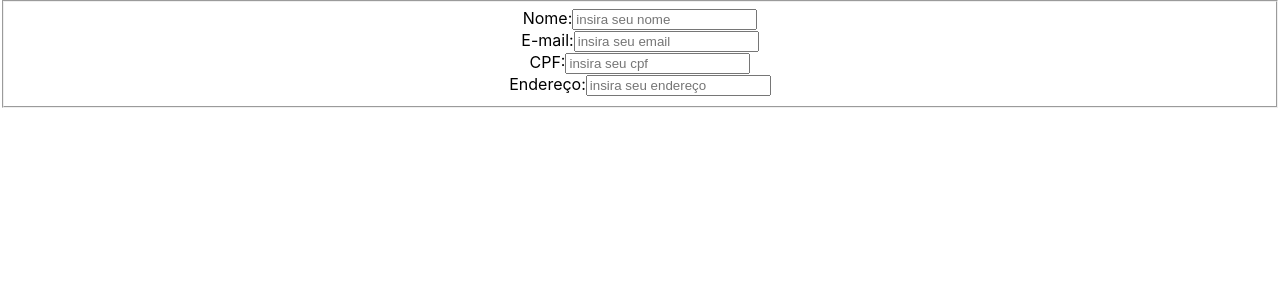
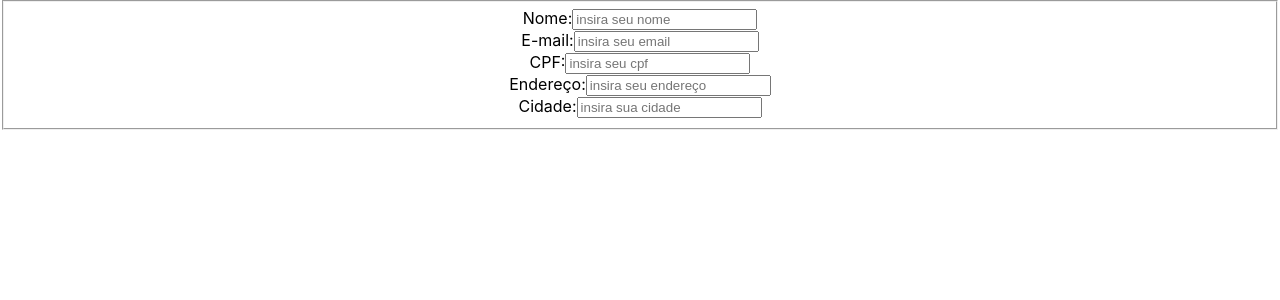
Before and after one commit to lucas-rodrigues0/trybe_exercises, a React (Create React App) app in the folder exercises/12.2/my-form-2.0/: page / in a window 1280 px wide. Shown: the top 300 px of the page. Built offline with nearby package versions, Linux system fonts and the light colour scheme.

Commit message:
cria componete City

```diff
--- a/exercises/12.2/my-form-2.0/src/City.js
+++ b/exercises/12.2/my-form-2.0/src/City.js
@@ -3,7 +3,20 @@ import React from 'react';
 class City extends React.Component {
   render() {
     return (
-      <input></input>
+      <div>
+        <label>Cidade:</label>
+        <input
+          type="text"
+          id="city"
+          name="city"
+          placeholder="insira sua cidade"
+          maxLength="28"
+          value={this.props.value}
+          onChange={this.props.handleInputChange}
+          onBlur={this.props.verifyValue}
+          required
+        />
+      </div>
     );
   }
 }
--- a/exercises/12.2/my-form-2.0/src/Fieldset.js
+++ b/exercises/12.2/my-form-2.0/src/Fieldset.js
@@ -4,6 +4,7 @@ import Name from './Name';
 import Email from './Email';
 import CPF from './CPF';
 import Address from './Address';
+import City from './City';
 
 class Fieldset extends React.Component {
   constructor(props) {
@@ -28,12 +29,21 @@ class Fieldset extends React.Component {
     }
 
     if(name === "address") {
-      value = value.replace(/[^\w\-]+/g, ' ');
+      value = value.replace(/[^A-Za-z0-9_]/g, ' ');
     }
 
     this.setState({
       [name]: value
     })
+  }
+
+  verifyValue = ({ target }) => {
+    let exp = /[0-9]/;
+    if(exp.test(target.value)) {
+      this.setState({
+        city: "",
+      })
+    }
   }
 
   render() {
@@ -55,6 +65,11 @@ class Fieldset extends React.Component {
           handleInputChange={this.handleInputChange}
           value={this.state.address}
         />
+        <City
+          handleInputChange={this.handleInputChange}
+          verifyValue={this.verifyValue}
+          value={this.state.city}
+        />
       </fieldset>
     );
   }
```
Also changed, not shown: 1 other file (tests, documents, lock files or other folders).
